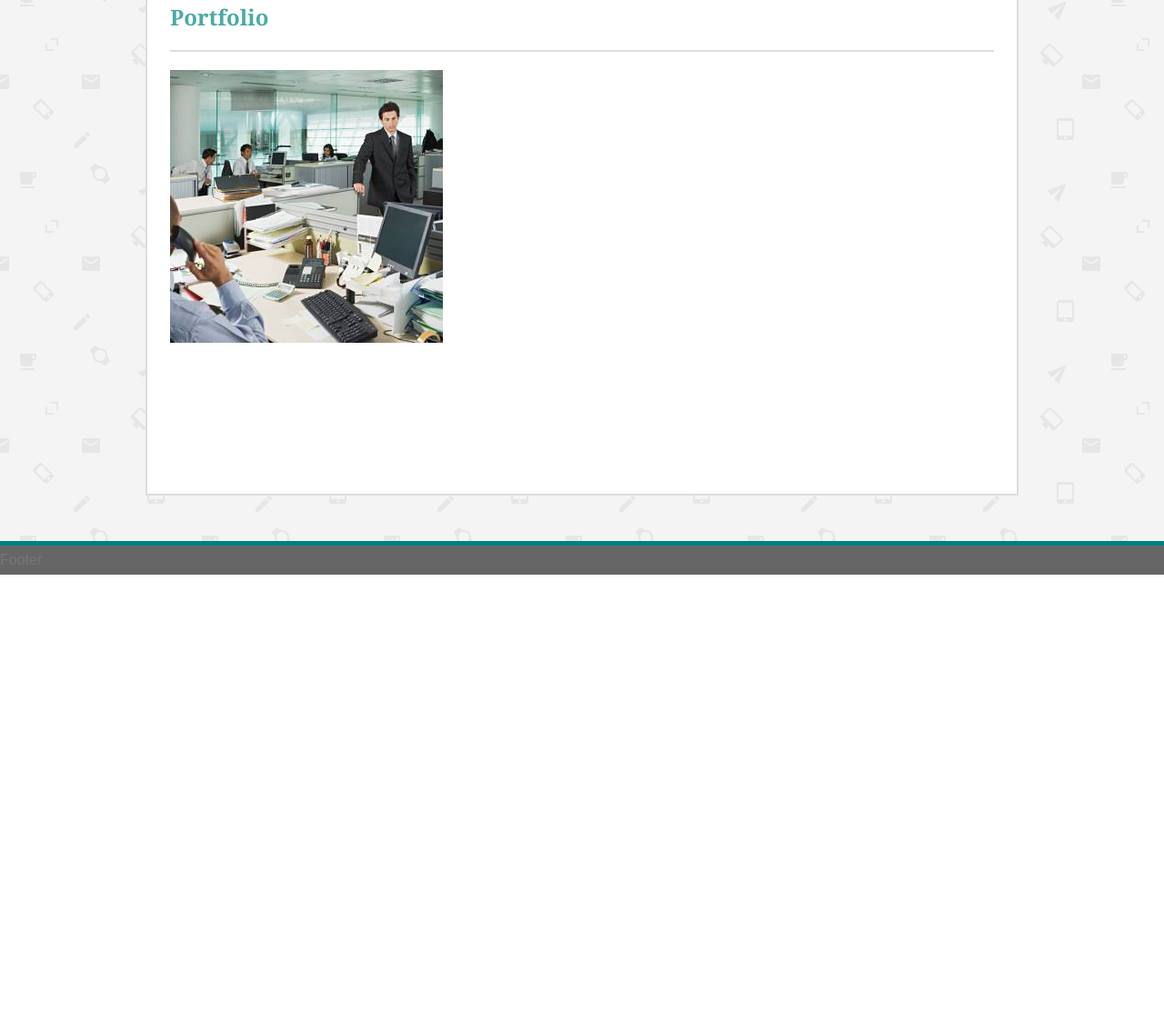
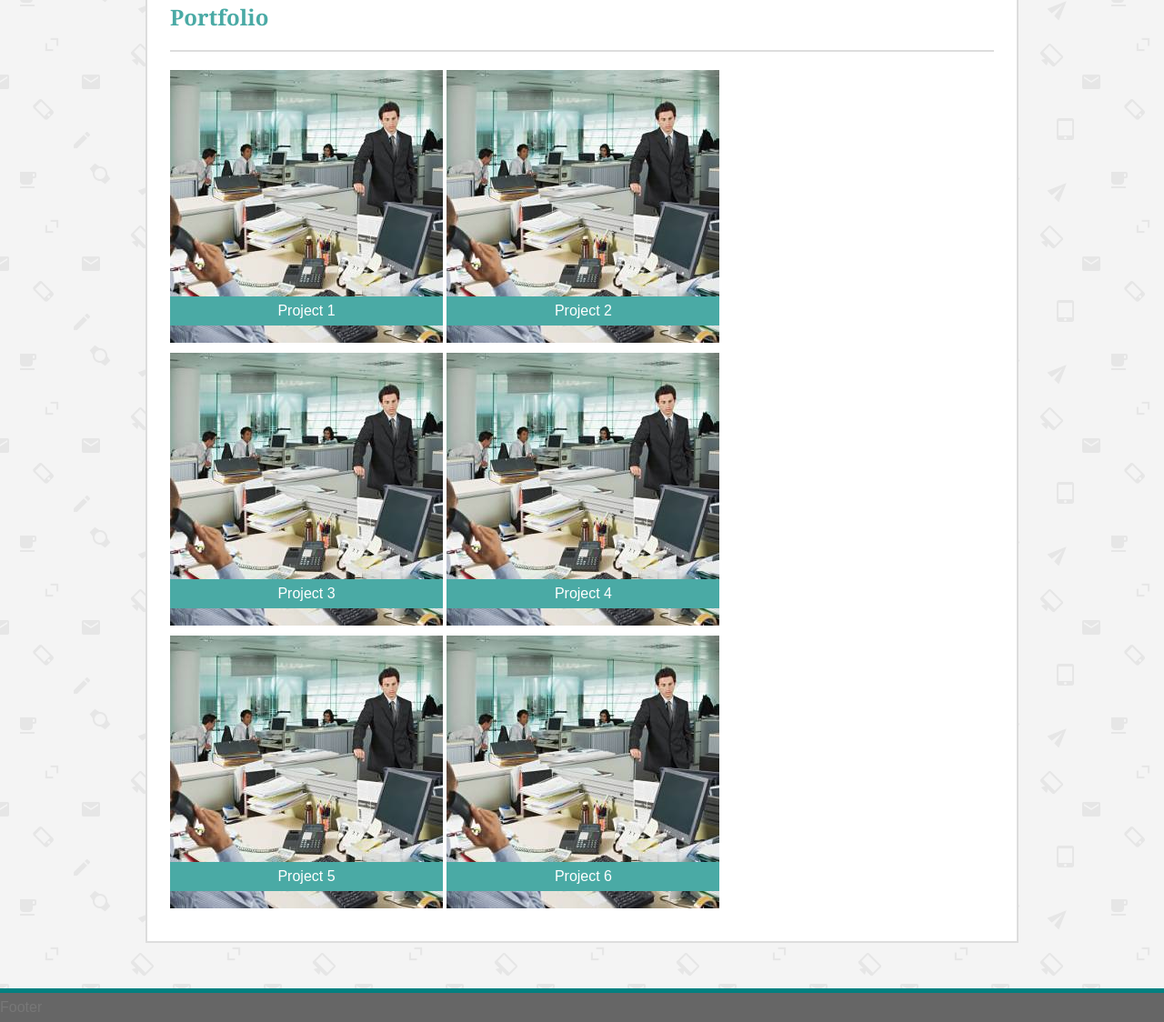
Before and after one commit to bcwahoo/Basic-Portfolio, a plain HTML site: page portfolio.html in a window 1280 px wide. Shown: the part 168-1292 px from the top of the page at 91% size. Before the commit the page ends 800 px from the top, so only its background shows below. Drawn offline with Linux system fonts and the light colour scheme.

Commit message:
pushes after talking to colin

```diff
--- a/assets/css/style.css
+++ b/assets/css/style.css
@@ -109,6 +109,22 @@ textarea {
     cursor: pointer;
   }
 
+  .picbox {
+      position: relative;
+      display: inline-block;
+      text-align: center;
+      width: 300px;
+      color: #ffffff;
+  }
+
+  .pictext {
+      position: absolute;
+      padding: 0;
+      top: 80%;
+      width: 100%;
+    background-color: #4aaaa5;
+  }
+
 footer {
     flex-shrink: 0;
     bottom: 0;
--- a/portfolio.html
+++ b/portfolio.html
@@ -27,9 +27,30 @@
 
                     <hr>
 
-                   <div>
+                   <div class="picbox">
                        <img src="assets/images/business-q-c-300-300-5.jpg" alt="">
+                        <div class="pictext">Project 1</div>
                    </div>
+                   <div class="picbox">
+                    <img src="assets/images/business-q-c-300-300-5.jpg" alt="">
+                     <div class="pictext">Project 2</div>
+                </div>
+                <div class="picbox">
+                    <img src="assets/images/business-q-c-300-300-5.jpg" alt="">
+                     <div class="pictext">Project 3</div>
+                </div>
+                <div class="picbox">
+                    <img src="assets/images/business-q-c-300-300-5.jpg" alt="">
+                     <div class="pictext">Project 4</div>
+                </div>
+                <div class="picbox">
+                    <img src="assets/images/business-q-c-300-300-5.jpg" alt="">
+                     <div class="pictext">Project 5</div>
+                </div>
+                <div class="picbox">
+                    <img src="assets/images/business-q-c-300-300-5.jpg" alt="">
+                     <div class="pictext">Project 6</div>
+                </div>
 
                 </section>
             </div>
```
